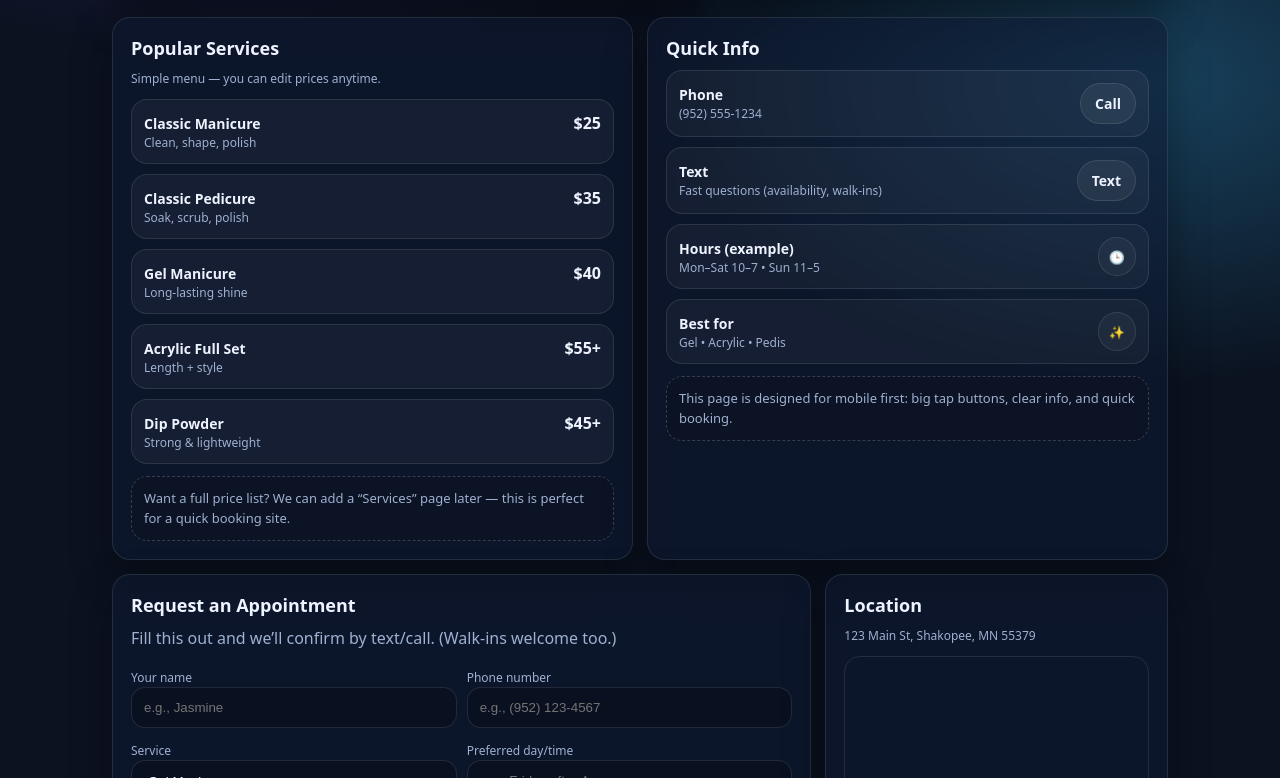
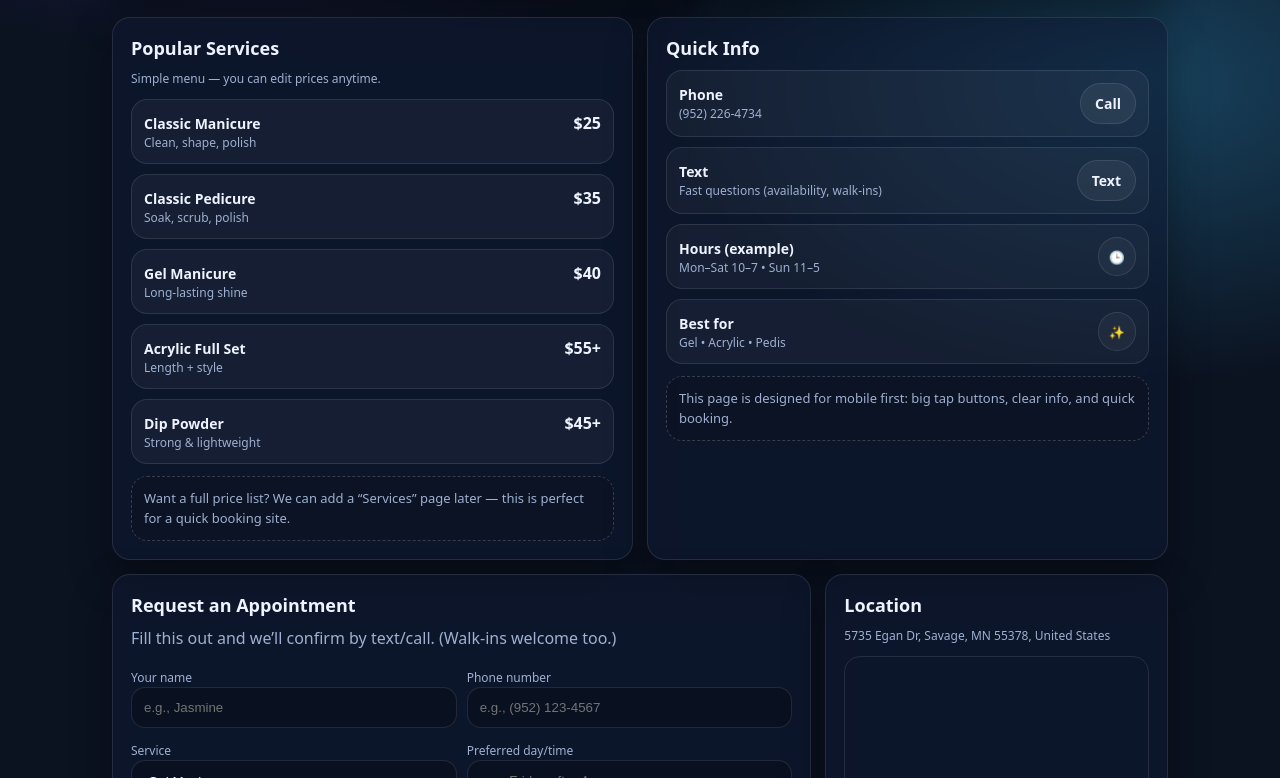
Before and after one commit to kobbysambrew-tech/nail-preview, a plain HTML site: page index.html in a window 1280 px wide. Shown: the part 502-1280 px from the top of the page. Drawn offline with Linux system fonts and the light colour scheme; grey boxes are pictures that could not be loaded.

Commit message:
Update index.html

```diff
--- a/index.html
+++ b/index.html
@@ -422,18 +422,17 @@
     const SETTINGS = {
   businessName: "Lucky Nails",
   tagline: "Nail Salon • Walk-ins Welcome",
-      phonePretty: "(952) 555-1234",
-      phoneTel: "+19525551234",
-      addressShort: "Shakopee, MN",
-      addressFull: "123 Main St, Shakopee, MN 55379",
+  phonePretty: "(952) 226-4734",
+  phoneTel: "+19522264734",
+  addressShort: "Savage, MN",
+  addressFull: "5735 Egan Dr, Savage, MN 55378, United States",
   rating: "3.0",
   todayHours: "10:00 AM – 7:00 PM",
   openStatus: "Open",
-      // Replace with real place later:
-      directionsQuery: "Lucky Nails Shakopee MN",
-      // Replace map later:
-      mapQuery: "Lucky Nails Shakopee MN"
+  directionsQuery: "Lucky Nails 5735 Egan Dr Savage MN 55378",
+  mapQuery: "Lucky Nails 5735 Egan Dr Savage MN 55378"
 };
+
 
     // Apply settings to the page
     document.getElementById("bizNameTop").textContent = SETTINGS.businessName;
```
Lines whose indentation alone changed are shown as unchanged.
